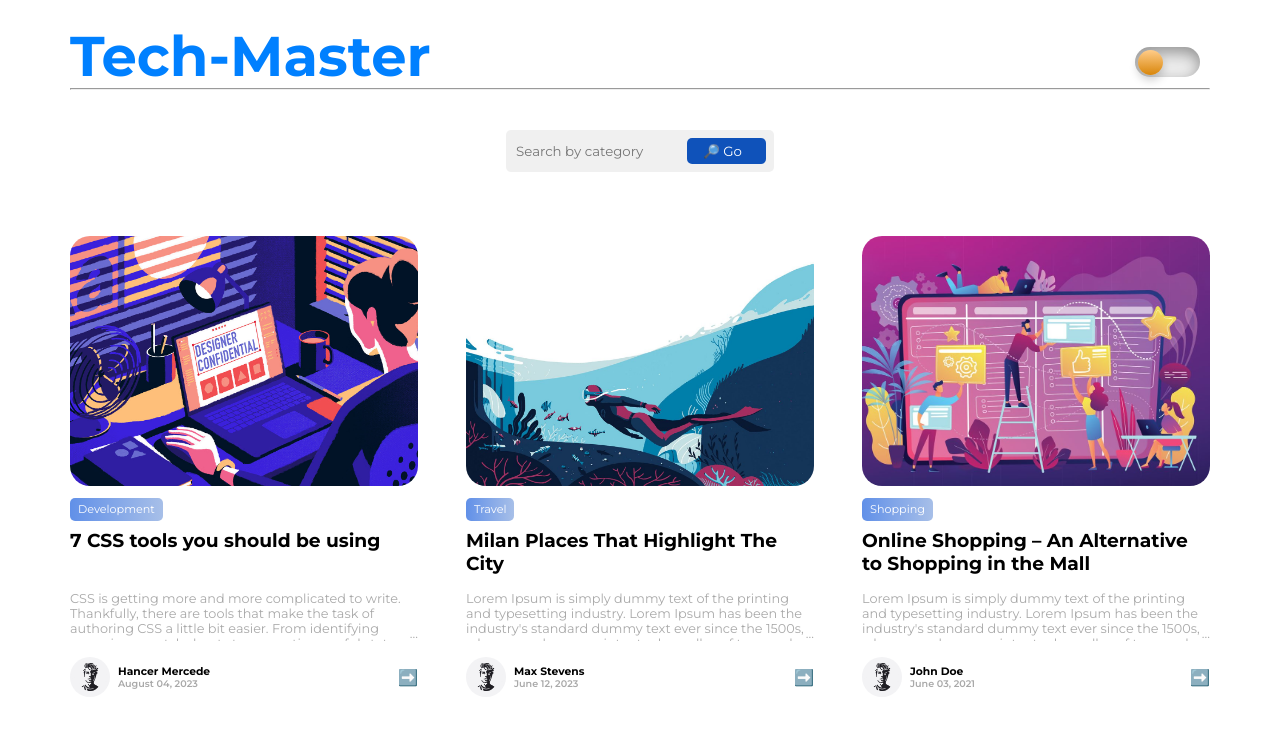
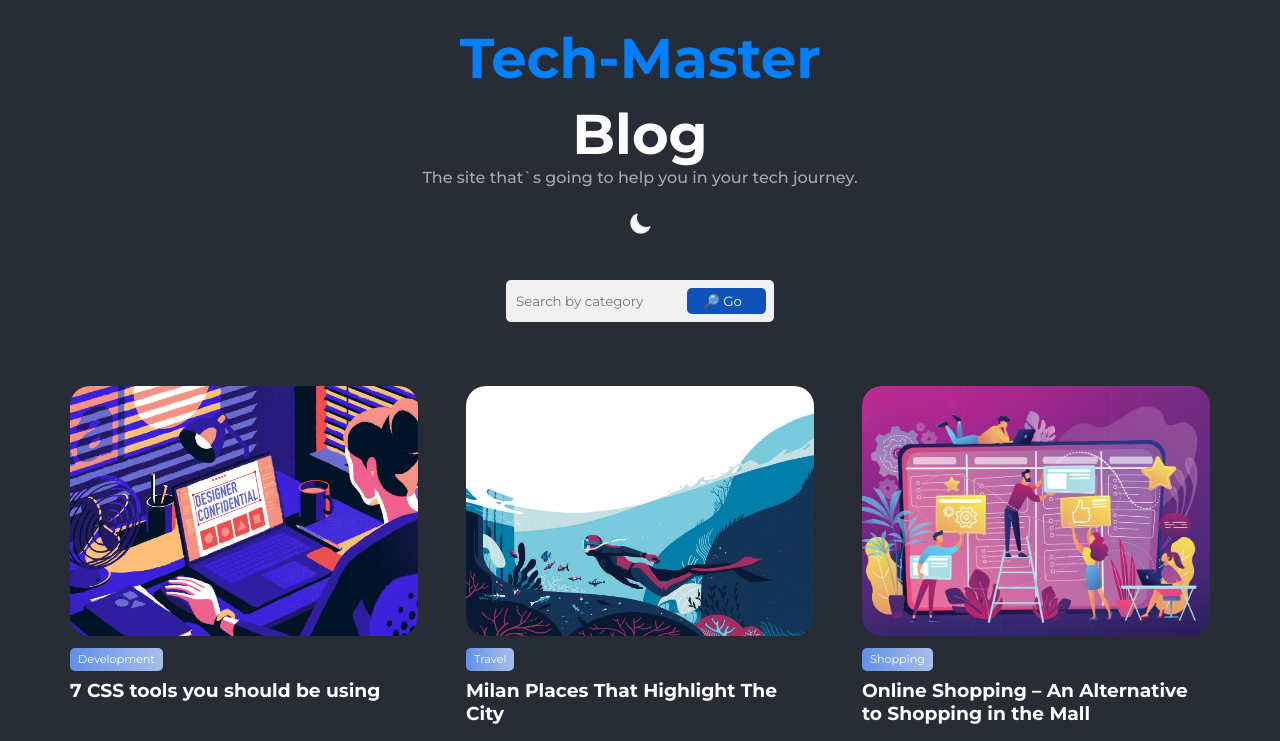
Before and after one commit to HancerMercede/Tech-Masters-Blog, a React (Vite) app: page / in a window 1280 px wide. Shown: the top 741 px of the page. Built offline with nearby package versions, Linux system fonts and the light colour scheme.

Commit message:
Changing the DarkMode theme with others icons and logic

```diff
--- a/src/components/DarkMode/DarkMode.css
+++ /dev/null
@@ -1,80 +0,0 @@
-.dark_mode {
-    margin-top: -20px;
-    margin-right: 10px;
-}
-
-.dark_mode_label {
-    width: 65px;
-    height: 30px;
-    position: relative;
-    display: block;
-    background: #ebebeb;
-    border-radius: 200px;
-    box-shadow: inset 0px 5px 15px rgba(0, 0, 0, 0.4),
-        inset 0px -5px 15px rgba(255, 255, 255, 0.4);
-    cursor: pointer;
-    transition: 0.3s;
-    margin-right: 10px;
-    align-content: right;
-    flex-wrap: wrap;
-}
-
-.dark_mode_label:after {
-    content: "";
-    width: 25px;
-    height: 25px;
-    position: absolute;
-    top: 3px;
-    left: 3px;
-    background: linear-gradient(180deg, #ffcc89, #d8860b);
-    border-radius: 180px;
-    box-shadow: 0px 5px 10px rgba(0, 0, 0, 0.2);
-    transition: 0.3s;
-}
-
-.dark_mode_input {
-    width: 0;
-    height: 0;
-    visibility: hidden;
-}
-
-.dark_mode_input:checked+.dark_mode_label {
-    background: #242424;
-}
-
-.dark_mode_input:checked+.dark_mode_label:after {
-    left: 62px;
-    transform: translateX(-100%);
-    background: linear-gradient(180deg, #777, #BDBDBD);
-}
-
-.dark_mode_label:active:after {
-    width: 30px;
-}
-
-.dark_mode_label svg {
-    position: absolute;
-    width: 22px;
-    top: 4px;
-    z-index: 110;
-}
-
-.dark_mode_label_svg_sun {
-    left: 5px;
-    fill: #fff;
-    transition: 0.3s;
-}
-
-.dark_mode_label_svg_moon {
-    left: 40px;
-    fill: #7e7e7e;
-    transition: 0.3s;
-}
-
-.dark_mode_input:checked+.dark_mode_label svg.sun {
-    fill: #7e7e7e;
-}
-
-.dark_mode_input:checked+.dark_mode_label svg.moon {
-    fill: #fff;
-}
--- a/src/components/DarkMode/DarkMode.jsx
+++ /dev/null
@@ -1,39 +0,0 @@
-import "./DarkMode.css";
-
-const DarkMode = () => {
-  const setDarkMode = () => {
-    document.querySelector("body").setAttribute("data-theme", "dark");
-    localStorage.setItem("SelectedTheme", "dark");
-  };
-
-  const setLightMode = () => {
-    document.querySelector("body").setAttribute("data-theme", "light");
-    localStorage.setItem("SelectedTheme", "light");
-  };
-
-  const SelectedTheme = localStorage.getItem("SelectedTheme");
-
-  if (SelectedTheme === "dark") {
-    setDarkMode();
-  }
-
-  const toggleTheme = (e) => {
-    if (e.target.checked) setDarkMode();
-    else setLightMode();
-  };
-  return (
-    <div className="dark-mode">
-      <input
-        type="checkbox"
-        id="darkmode-toggle"
-        onChange={toggleTheme}
-        className="dark_mode_input"
-        defaultChecked={SelectedTheme === "dark"}
-      />
-
-      <label className="dark_mode_label" htmlFor="darkmode-toggle"></label>
-    </div>
-  );
-};
-
-export default DarkMode;
--- /dev/null
+++ b/src/components/DarkMode/Darktheme.jsx
@@ -0,0 +1,16 @@
+import { useContext } from "react";
+import { ThemeContext } from "./Theme";
+import { MoonIcon, SunIcon } from "../DarkMode/icons";
+const Darktheme = () => {
+  const [{ theme, isDark }, toogleTheme] = useContext(ThemeContext);
+  console.log(theme);
+  return (
+    <div>
+      <button onClick={toogleTheme}>
+        {isDark ? <MoonIcon /> : <SunIcon />}
+      </button>
+    </div>
+  );
+};
+
+export default Darktheme;
--- /dev/null
+++ b/src/components/DarkMode/Theme.jsx
@@ -0,0 +1,34 @@
+import { createContext, useState } from "react";
+
+export const ThemeContext = createContext();
+
+export const ThemeProvider = ({ children }) => {
+  const setDarkMode = () => {
+    document.querySelector("body").setAttribute("data-theme", "dark");
+    localStorage.setItem("SelectedTheme", "dark");
+  };
+  const setLightMode = () => {
+    document.querySelector("body").setAttribute("data-theme", "light");
+    localStorage.setItem("SelectedTheme", "light");
+  };
+
+  const SelectedTheme = localStorage.getItem("SelectedTheme");
+
+  if (SelectedTheme === "dark") {
+    setDarkMode();
+  }
+
+  const [isDark, setIsDark] = useState(true);
+  const theme = isDark ? setDarkMode() : setLightMode();
+
+  const toogleTheme = () => {
+    setIsDark(!isDark);
+  };
+  return (
+    <ThemeContext.Provider value={[{ theme, isDark }, toogleTheme]}>
+      {children}
+    </ThemeContext.Provider>
+  );
+};
+
+export default ThemeProvider;
--- /dev/null
+++ b/src/components/DarkMode/icons.jsx
@@ -0,0 +1,39 @@
+export const MoonIcon = () => {
+  return (
+    <svg
+      xmlns="http://www.w3.org/2000/svg"
+      fill="white"
+      viewBox="0 0 24 24"
+      strokeWidth={1.5}
+      stroke="currentColor"
+      className="w-6 h-6"
+      color="#EAEDED"
+    >
+      <path
+        strokeLinecap="round"
+        strokeLinejoin="round"
+        d="M21.752 15.002A9.718 9.718 0 0118 15.75c-5.385 0-9.75-4.365-9.75-9.75 0-1.33.266-2.597.748-3.752A9.753 9.753 0 003 11.25C3 16.635 7.365 21 12.75 21a9.753 9.753 0 009.002-5.998z"
+      />
+    </svg>
+  );
+};
+
+export const SunIcon = () => {
+  return (
+    <svg
+      xmlns="http://www.w3.org/2000/svg"
+      fill="#F1C40F"
+      viewBox="0 0 24 24"
+      strokeWidth={1.5}
+      stroke="currentColor"
+      className="w-6 h-6"
+      color="#A04000"
+    >
+      <path
+        strokeLinecap="round"
+        strokeLinejoin="round"
+        d="M12 3v2.25m6.364.386l-1.591 1.591M21 12h-2.25m-.386 6.364l-1.591-1.591M12 18.75V21m-4.773-4.227l-1.591 1.591M5.25 12H3m4.227-4.773L5.636 5.636M15.75 12a3.75 3.75 0 11-7.5 0 3.75 3.75 0 017.5 0z"
+      />
+    </svg>
+  );
+};
--- a/src/components/Home/Header/index.jsx
+++ b/src/components/Home/Header/index.jsx
@@ -1,24 +1,21 @@
-import DarkMode from "../../DarkMode/DarkMode";
+import Darktheme from "../../DarkMode/darktheme";
 import "./styles.css";
+
 const Header = () => {
   return (
     <>
       <header className="home-header">
-        <h2>Tech-Master</h2>
-        <DarkMode />
-
-        {/* <h1>
-        <span role="img" aria-label="wave">
-          Blog
-        </span>
-      </h1>/*}
-      {/* <p>
-        The information is power when you take action
-        <br /> and if you are here you are in the right place, to learn about
-        technology.
-      </p> */}
+        <div>
+          <h2>Tech-Master</h2>
+          <h1>
+            <span role="img" aria-label="wave">
+              Blog
+            </span>
+          </h1>
+          <p>The site that`s going to help you in your tech journey.</p>
+        </div>
+        <Darktheme />
       </header>
-      <hr />
     </>
   );
 };
--- a/src/components/Home/Header/styles.css
+++ b/src/components/Home/Header/styles.css
@@ -1,16 +1,16 @@
 .home-header {
+    text-align: center;
     /* position: fixed; */
-    align-items: center;
+    /* align-items: center;
     display: flex;
     justify-content: space-between;
     top: 0;
     left: 0;
     width: 100%;
-    height: 4.5rem;
+    height: 4.5rem; */
     /* background-color: #2C3E50; */
-    z-index: 0;
+    /* z-index: 0; */
     /* box-shadow: 0 2px 2px rgba(0, 0, 0, 0.3); */
-
 }
 
 .home-header h2 {
@@ -30,3 +30,20 @@
     color: #a9a9a9;
     font-weight: 500;
 }
+
+svg {
+    width: 1.5rem;
+    outline: none;
+}
+
+.home-header button:active {
+    color: transparent;
+}
+
+.home-header button {
+    border: none;
+    outline: none;
+    cursor: pointer;
+    background-color: transparent;
+    margin-top: 1.5rem;
+}
```
Also changed, not shown: src/pages/Home/index.jsx (+5 -2 lines).
